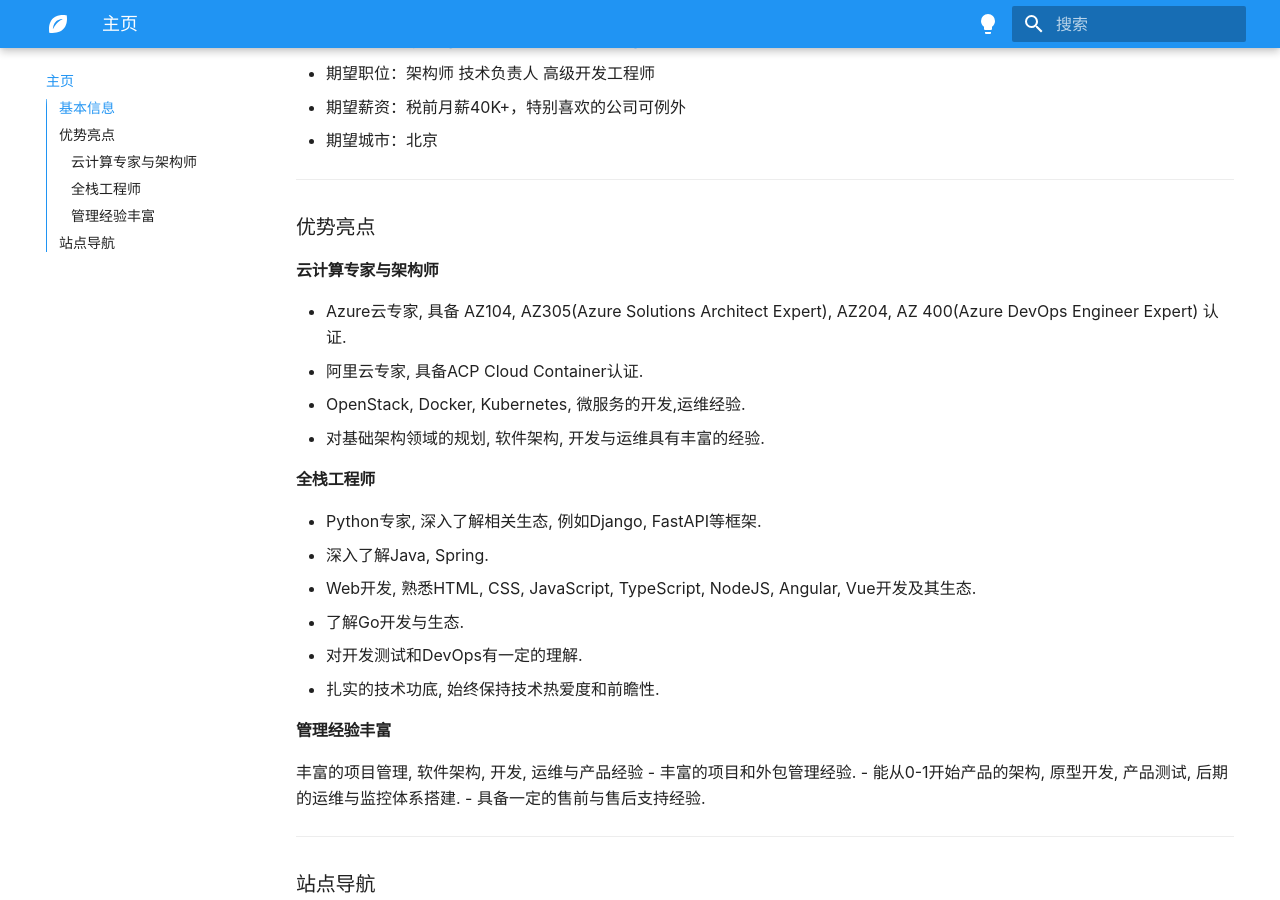
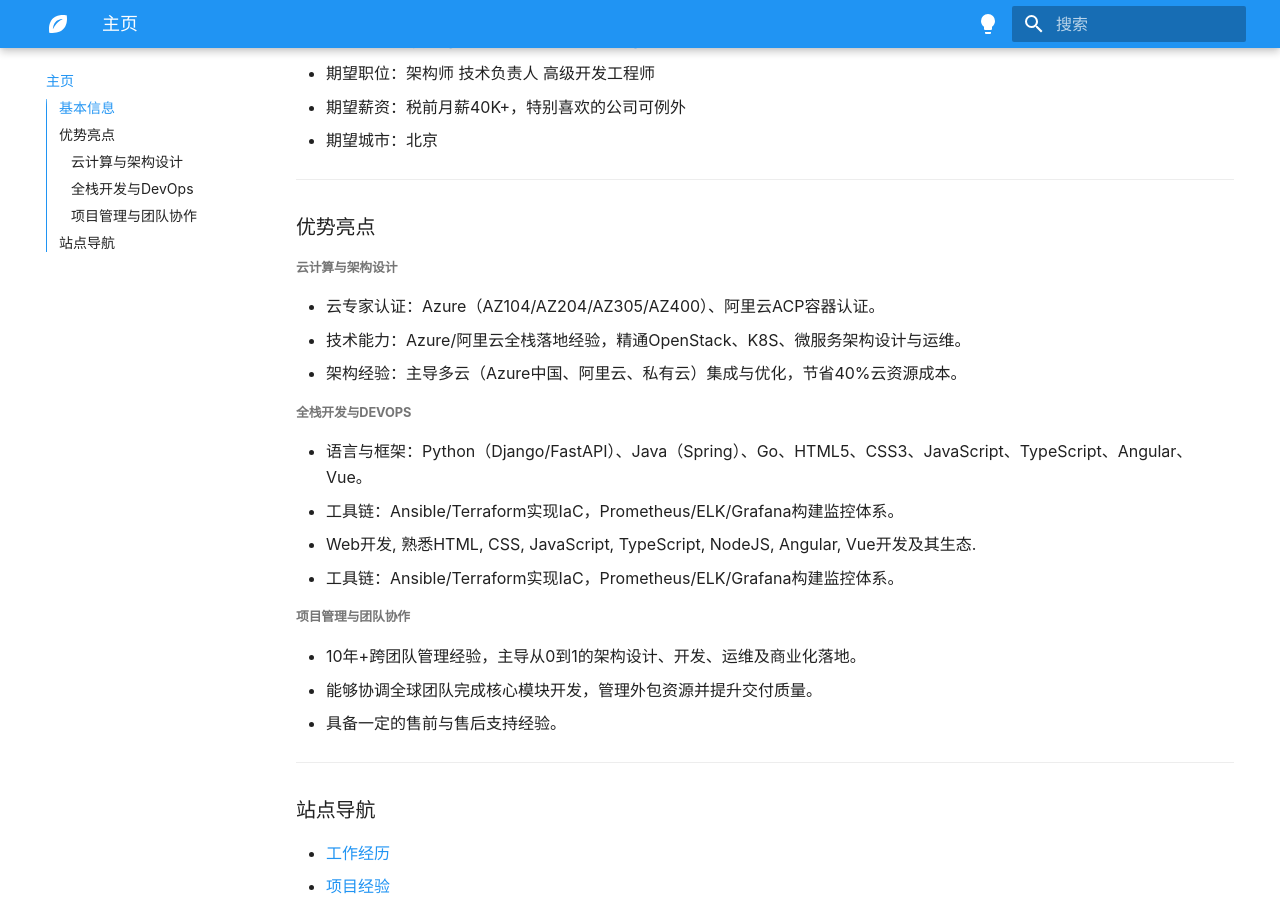
Before and after one commit to zou-zhicheng/cv-common, an MkDocs documentation site: the page built from docs/index.md, in a window 1280 px wide and 900 px high, scrolled down 347 px. Built offline with MkDocs 1.6.1 and Material for MkDocs 9.7.7, drawn with Linux system fonts in a browser that asks for light colours; some web fonts are replaced.

Commit message:
deep seek优化

```diff
--- a/docs/index.md
+++ b/docs/index.md
@@ -16,25 +16,21 @@ hide:
 ---
 
 # 优势亮点
-## **云计算专家与架构师**
-- Azure云专家, 具备 AZ104, AZ305(Azure Solutions Architect Expert), AZ204, AZ 400(Azure DevOps Engineer Expert) 认证.
-- 阿里云专家, 具备ACP Cloud Container认证.
-- OpenStack, Docker, Kubernetes, 微服务的开发,运维经验.
-- 对基础架构领域的规划, 软件架构, 开发与运维具有丰富的经验.
+### **云计算与架构设计**
+- 云专家认证：Azure（AZ104/AZ204/AZ305/AZ400）、阿里云ACP容器认证。
+- 技术能力：Azure/阿里云全栈落地经验，精通OpenStack、K8S、微服务架构设计与运维。
+- 架构经验：主导多云（Azure中国、阿里云、私有云）集成与优化，节省40%云资源成本。
 
-## **全栈工程师**
-- Python专家, 深入了解相关生态, 例如Django, FastAPI等框架.
-- 深入了解Java, Spring.
+### **全栈开发与DevOps**
+- 语言与框架：Python（Django/FastAPI）、Java（Spring）、Go、HTML5、CSS3、JavaScript、TypeScript、Angular、Vue。
+- 工具链：Ansible/Terraform实现IaC，Prometheus/ELK/Grafana构建监控体系。
 - Web开发, 熟悉HTML, CSS, JavaScript, TypeScript, NodeJS, Angular, Vue开发及其生态.
-- 了解Go开发与生态.
-- 对开发测试和DevOps有一定的理解.
-- 扎实的技术功底, 始终保持技术热爱度和前瞻性.
+- 工具链：Ansible/Terraform实现IaC，Prometheus/ELK/Grafana构建监控体系。
 
-## **管理经验丰富**
-丰富的项目管理, 软件架构, 开发, 运维与产品经验
-- 丰富的项目和外包管理经验.
-- 能从0-1开始产品的架构, 原型开发, 产品测试, 后期的运维与监控体系搭建.
-- 具备一定的售前与售后支持经验.
+### **项目管理与团队协作**
+- 10年+跨团队管理经验，主导从0到1的架构设计、开发、运维及商业化落地。
+- 能够协调全球团队完成核心模块开发，管理外包资源并提升交付质量。
+- 具备一定的售前与售后支持经验。
 
 ---
 
```
Also changed, not shown: CodeCV.md (+19 -22 lines), docs/experience.md (+7 -8 lines), docs/projects.md (+4 -4 lines).
